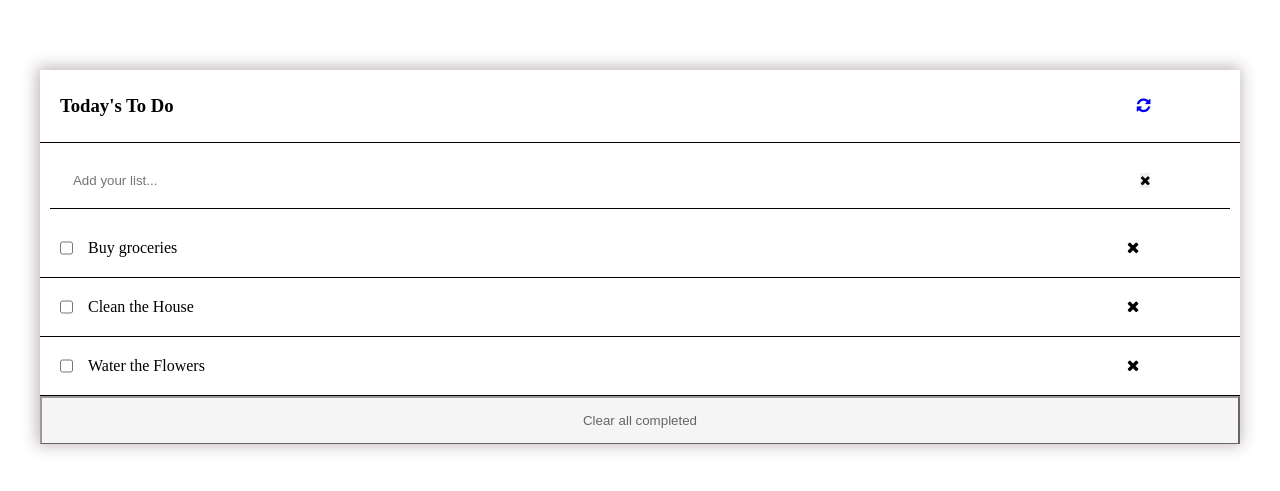
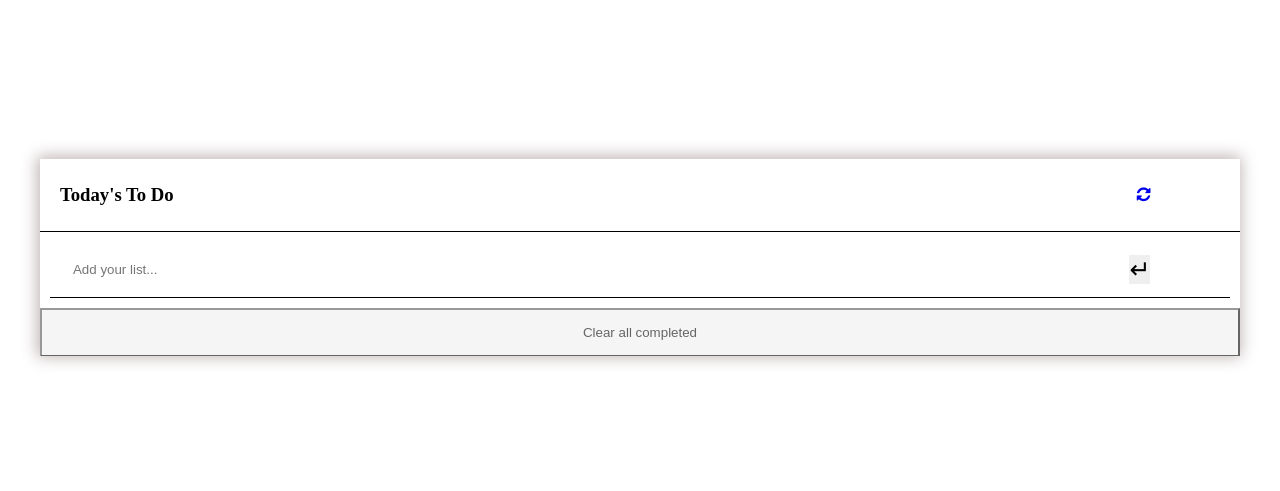
Before and after one commit to Nemwel-Boniface/todoList, a website built with webpack: page src/index.html in a window 1280 px wide. Shown: the part 143-634 px from the top of the page. Built offline with nearby package versions, Linux system fonts and the light colour scheme.

Commit message:
Update setup add task functionality

```diff
--- a/src/index.html
+++ b/src/index.html
@@ -6,6 +6,7 @@
 
     <!--font awesome icons links-->
 
+    <link rel="stylesheet" href="https://use.fontawesome.com/releases/v5.15.4/css/all.css" integrity="sha384-DyZ88mC6Up2uqS4h/KRgHuoeGwBcD4Ng9SiP4dIRy0EXTlnuz47vAwmeGwVChigm" crossorigin="anonymous">
     <link rel="stylesheet" href="http://maxcdn.bootstrapcdn.com/font-awesome/4.2.0/css/font-awesome.min.css">
     <link rel="stylesheet" href="https://cdnjs.cloudflare.com/ajax/libs/font-awesome/4.7.0/css/font-awesome.min.css">
 
@@ -19,8 +20,9 @@
         </div>
         <div class="todoForm">
             <form id="form">
-                <input type="text" placeholder=" Add your list...">
-                <button type="submit"><i class="fa fa fa-times"></i></button>
+                <input class="newTask" type="text" placeholder=" Add your list...">
+                <button class="submit" type="submit">&crarr;</button>
+                <!-- <button type="submit"><i class="fa fa fa-plus"></i></button> -->
             </form>
         </div>
         <div class="activities">
--- a/src/index.js
+++ b/src/index.js
@@ -4,34 +4,40 @@ import './style.css';
 const tasks = [
   {
     description: 'Buy groceries',
-    completed: false,
+    completed: true,
     index: 0,
   },
   {
     description: 'Clean the House',
-    completed: true,
+    completed: false,
     index: 1,
   },
   {
     description: 'Water the Flowers',
     completed: true,
-    index: 1,
+    index: 2,
   },
 ];
 
-const taskWrapper = document.querySelector('.activities');
-function displayTasks() {
-  taskWrapper.innerHTML = '';
-  for (let i = 0; i < tasks.length; i += 1) {
-    taskWrapper.innerHTML += `
-    <form class="atask">
-      <input type="checkbox" id="${tasks[i].index}" name="task" value="task">
-      <label for="${tasks[i].index}">${tasks[i].description}</label>
-      <i class="fa fa fa-times"></i><br>
-    </form>
-    `;
-  }
+const newTask = document.querySelector('.newTask');
+
+const addNewTask = document.querySelector('.submit');
+let lengt = tasks.length;
+
+function addtodo() {
+  console.log('not done');
+  let lengt = tasks.length;
+  tasks.push({
+    description: newTask.value,
+    completed: false,
+    index: lengt,
+  })
+
+  displayTasks();
+  console.log(tasks);
 }
-window.addEventListener('load', () => {
-  displayTasks();
-});
+
+addNewTask.addEventListener('click', (e) => {
+  e.preventDefault();
+  addtodo();
+})
--- a/src/style.css
+++ b/src/style.css
@@ -48,11 +48,12 @@ body {
   justify-content: space-between;
 }
 
-#form button {
+.submit {
   outline: none;
   border: none;
   margin: auto 6%;
   cursor: pointer;
+  font-size: 25px;
 }
 
 .atask input {
```
Also changed, not shown: dist/index.html, dist/main.js.
